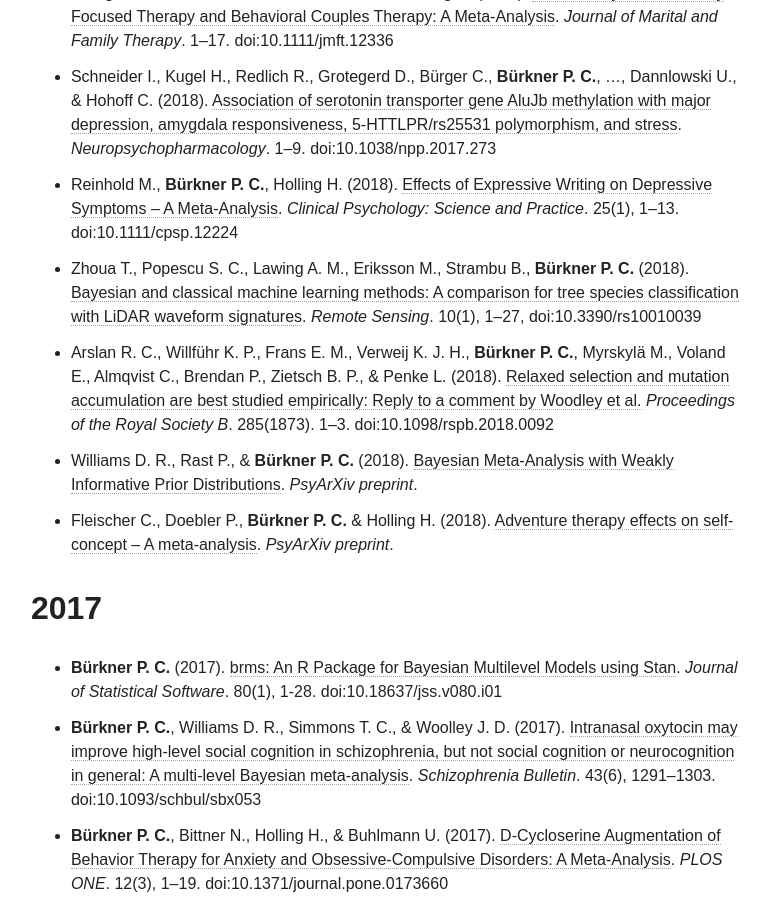
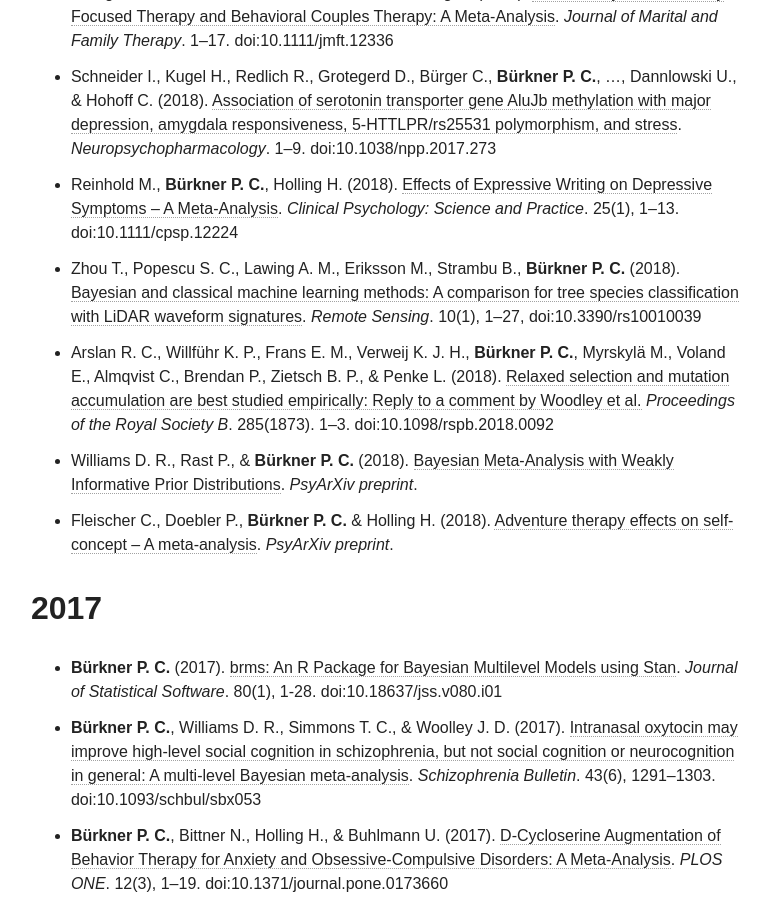
Before and after one commit to paul-buerkner/paul-buerkner.github.io, a Jekyll site: the page built from publications/index.md, in a window 1280 px wide and 900 px high, scrolled down 7760 px. Shown: the whole window, without its empty margins (255-1024 px from the left). Built offline with Jekyll 4.4.1, drawn with Linux system fonts in a browser that asks for light colours; nearby versions of some CDN libraries.

Commit message:
fix typo

```diff
--- a/publications/index.md
+++ b/publications/index.md
@@ -113,7 +113,7 @@
 * Rathgeber M., **Bürkner P. C.**, Schiller E. M., & Holling H. (2018). [The Efficacy of Emotionally Focused Therapy and Behavioral Couples Therapy: A Meta-Analysis](https://onlinelibrary.wiley.com/doi/abs/10.1111/jmft.12336). *Journal of Marital and Family Therapy*. 1--17. doi:10.1111/jmft.12336
 * Schneider I., Kugel H., Redlich R., Grotegerd D., Bürger C., **Bürkner P. C.**, ..., Dannlowski U., & Hohoff C. (2018). [Association of serotonin transporter gene AluJb methylation with major depression, amygdala responsiveness, 5-HTTLPR/rs25531 polymorphism, and stress](https://www.nature.com/articles/npp2017273). *Neuropsychopharmacology*. 1--9. doi:10.1038/npp.2017.273
 * Reinhold M., **Bürkner P. C.**, Holling H. (2018). [Effects of Expressive Writing on Depressive Symptoms – A Meta-Analysis](http://onlinelibrary.wiley.com/doi/10.1111/cpsp.12224/abstract). *Clinical Psychology: Science and Practice*. 25(1), 1--13. doi:10.1111/cpsp.12224
-* Zhoua T., Popescu S. C., Lawing A. M., Eriksson M., Strambu B., **Bürkner P. C.** (2018). [Bayesian and classical machine learning methods: A comparison for tree species classification with LiDAR waveform signatures](http://www.mdpi.com/2072-4292/10/1/39). *Remote Sensing*. 10(1), 1--27, doi:10.3390/rs10010039
+* Zhou T., Popescu S. C., Lawing A. M., Eriksson M., Strambu B., **Bürkner P. C.** (2018). [Bayesian and classical machine learning methods: A comparison for tree species classification with LiDAR waveform signatures](http://www.mdpi.com/2072-4292/10/1/39). *Remote Sensing*. 10(1), 1--27, doi:10.3390/rs10010039
 * Arslan R. C., Willführ K. P., Frans E. M., Verweij K. J. H., **Bürkner P. C.**, Myrskylä M., Voland E., Almqvist C., Brendan P., Zietsch B. P., & Penke L. (2018). [Relaxed selection and mutation accumulation are best studied empirically: Reply to a comment by Woodley et al.](http://rspb.royalsocietypublishing.org/content/285/1873/20180092) *Proceedings of the Royal Society B*. 285(1873). 1--3. doi:10.1098/rspb.2018.0092
 * Williams D. R., Rast P., & **Bürkner P. C.** (2018). [Bayesian Meta-Analysis with Weakly Informative Prior Distributions](https://psyarxiv.com/7tbrm/). *PsyArXiv preprint*.
 * Fleischer C., Doebler P., **Bürkner P. C.** & Holling H. (2018). [Adventure therapy effects on self-concept – A meta-analysis](https://psyarxiv.com/c7y9a). *PsyArXiv preprint*.
```
